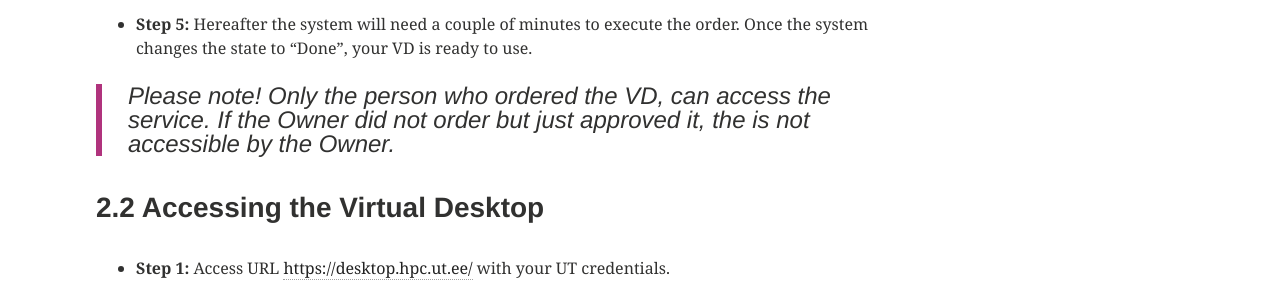
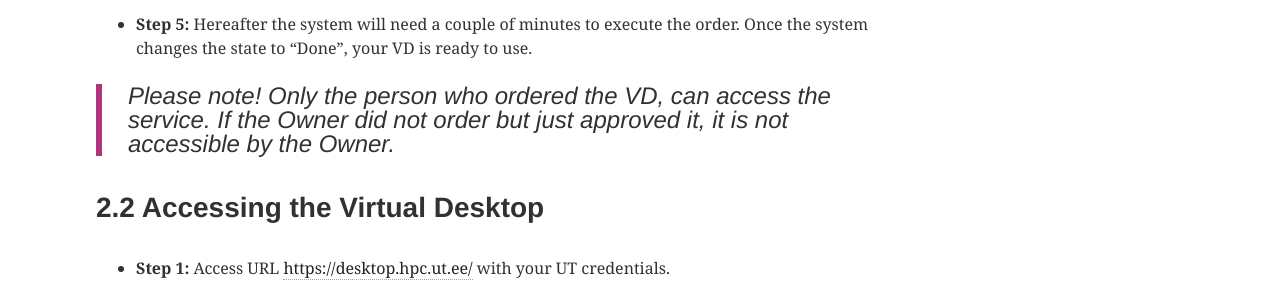
Before and after one commit to etais-ee/etais-web, a Jekyll site: the page built from using/self_service.md, in a window 1280 px wide and 900 px high, scrolled down 28045 px. Shown: the part 178-478 px from the top of the window. Built offline with Jekyll 4.4.1, drawn with Linux system fonts in a browser that asks for light colours.

Commit message:
Update self_service.md

```diff
--- a/using/self_service.md
+++ b/using/self_service.md
@@ -384,7 +384,7 @@ VM should reach into "Active" status when successfully provisioned. "Access" fie
 
 - **Step 5:** Hereafter the system will need a couple of minutes to execute the order. Once the system changes the state to “Done”, your VD is ready to use.
 
-> *Please note! Only the person who ordered the VD, can access the service. If the Owner did not order but just approved it, the is not accessible by the Owner.*
+> *Please note! Only the person who ordered the VD, can access the service. If the Owner did not order but just approved it, it is not accessible by the Owner.*
 
 
 
```
